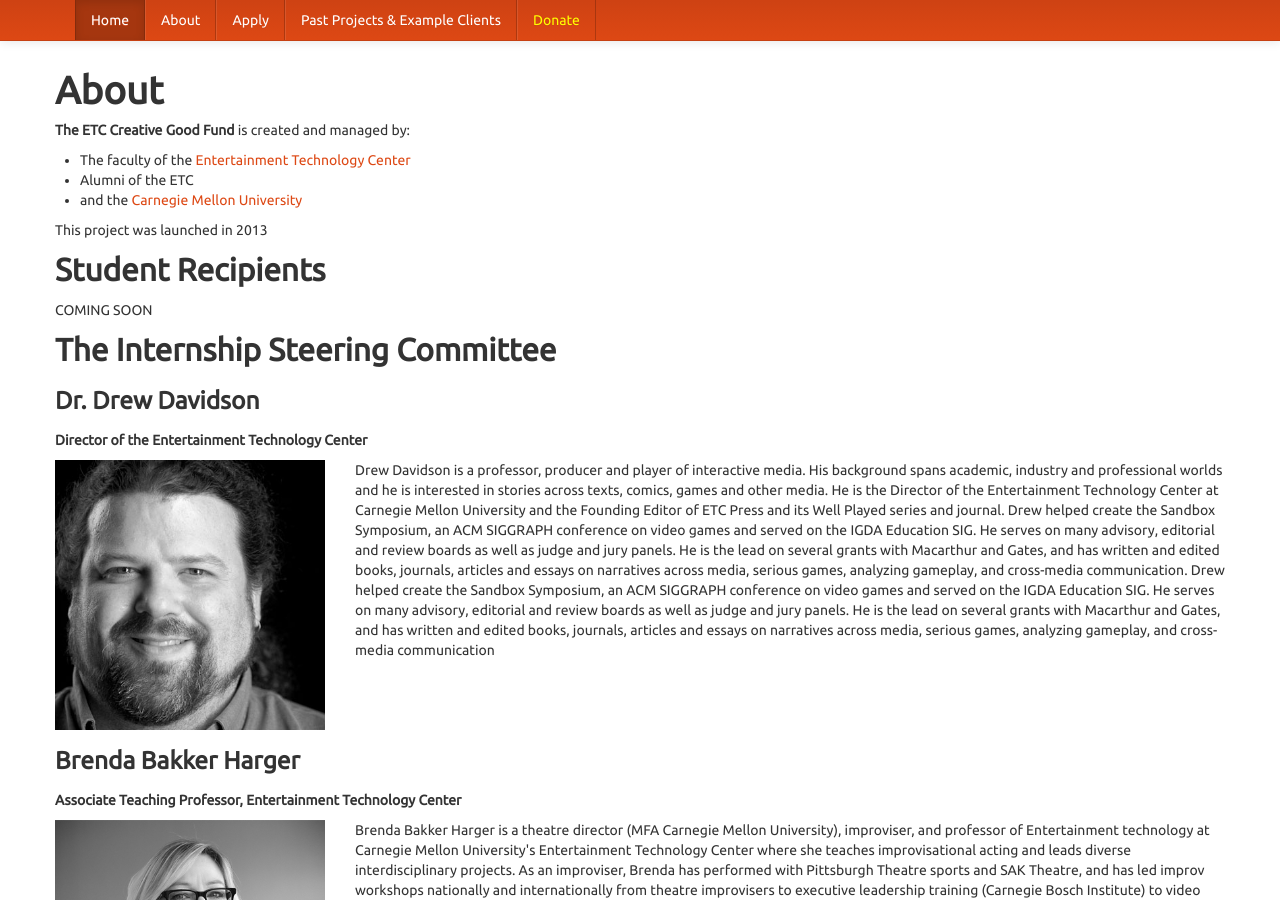
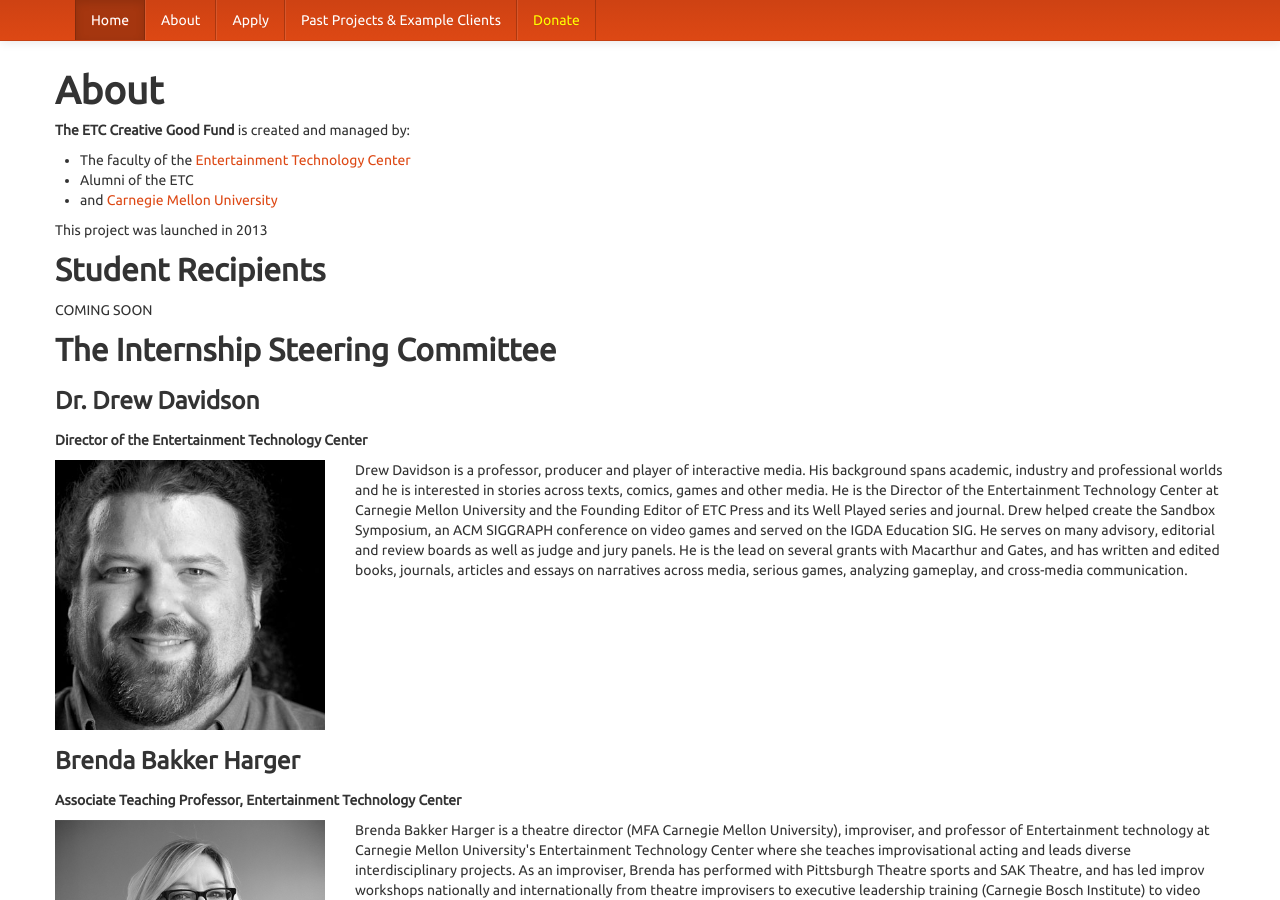
Before and after one commit to evantahler/lbe-internship.com, a Jekyll site: the page built from pages/about.md, in a window 1280 px wide and 900 px high. Built offline with Jekyll 4.4.1, drawn with Linux system fonts in a browser that asks for light colours.

Commit message:
fix drew's bio

```diff
--- a/pages/about.md
+++ b/pages/about.md
@@ -8,7 +8,7 @@
 **The ETC Creative Good Fund** is created and managed by:
 - The faculty of the [Entertainment Technology Center](http://etc.cmu.edu)
 - Alumni of the ETC
-- and the [Carnegie Mellon University](http://www.cmu.edu/ua/)
+- and [Carnegie Mellon University](http://www.cmu.edu/ua/)
 
 This project was launched in 2013
 
@@ -21,7 +21,10 @@
 ##### Director of the Entertainment Technology Center
 <div class="row">
   <div class="span3"><img src="/images/people/drew.jpg" /></div>
-  <div class="span9">Drew Davidson is a professor, producer and player of interactive media. His background spans academic, industry and professional worlds and he is interested in stories across texts, comics, games and other media. He is the Director of the Entertainment Technology Center at Carnegie Mellon University and the Founding Editor of ETC Press and its Well Played series and journal. Drew helped create the Sandbox Symposium, an ACM SIGGRAPH conference on video games and served on the IGDA Education SIG. He serves on many advisory, editorial and review boards as well as judge and jury panels. He is the lead on several grants with Macarthur and Gates, and has written and edited books, journals, articles and essays on narratives across media, serious games, analyzing gameplay, and cross-media communication. Drew helped create the Sandbox Symposium, an ACM SIGGRAPH conference on video games and served on the IGDA Education SIG. He serves on many advisory, editorial and review boards as well as judge and jury panels. He is the lead on several grants with Macarthur and Gates, and has written and edited books, journals, articles and essays on narratives across media, serious games, analyzing gameplay, and cross-media communication</div>
+  <div class="span9">Drew Davidson is a professor, producer and player of interactive media. His background spans academic, industry and professional worlds and he is interested in stories across texts, comics, games and other media. He is the Director of the Entertainment Technology Center at Carnegie Mellon University and the Founding Editor of ETC Press and its Well Played series and journal.
+
+  Drew helped create the Sandbox Symposium, an ACM SIGGRAPH conference on video games and served on the IGDA Education SIG. He serves on many advisory, editorial and review boards as well as judge and jury panels. He is the lead on several grants with Macarthur and Gates, and has written and edited books, journals, articles and essays on narratives across media, serious games, analyzing gameplay, and cross-media communication.
+  </div>
 </div>
 
 ### Brenda Bakker Harger
```
